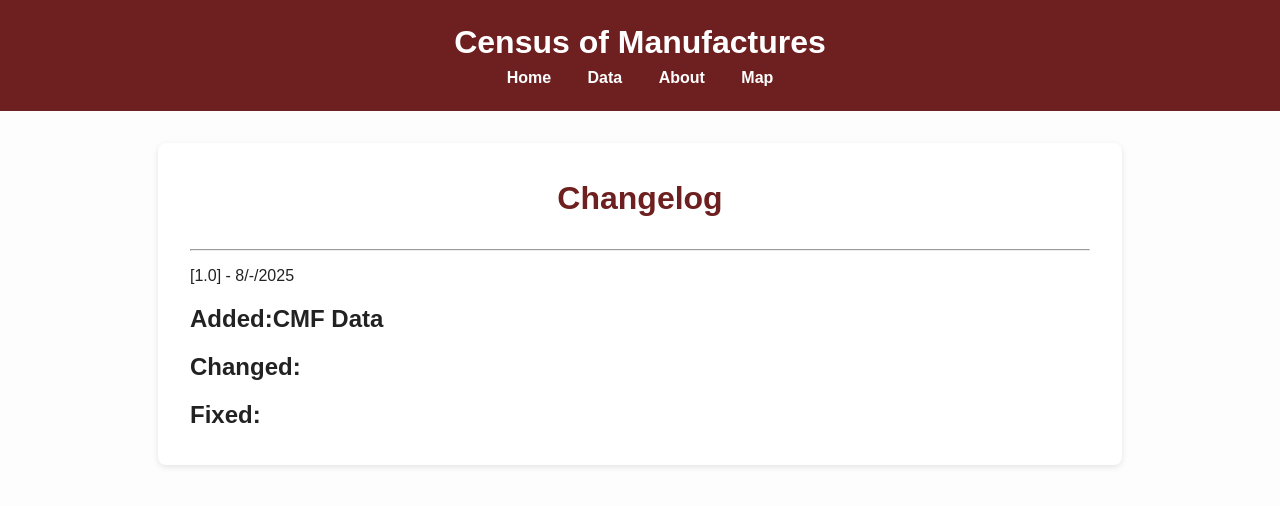
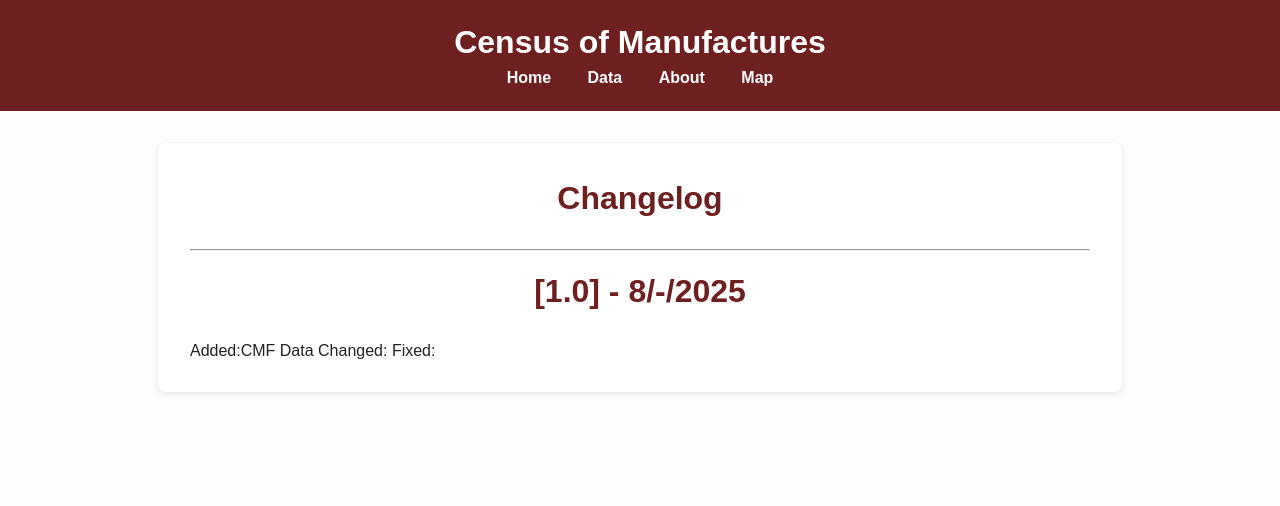
Before and after one commit to allen-otterstrom/CMF_data, a Jekyll site: the page built from change-log.md, in a window 1280 px wide. Shown: the top 506 px of the page. Built offline with Jekyll 4.4.1, drawn with Linux system fonts in a browser that asks for light colours; part of the change alters nothing that is shown.

Commit message:
Update change-log.md

```diff
--- a/change-log.md
+++ b/change-log.md
@@ -5,7 +5,7 @@ title: change-log
 # Changelog
 
 ---
-[1.0] - 8/-/2025
-## Added:CMF Data
-## Changed:
-## Fixed:
+# [1.0] - 8/-/2025
+Added:CMF Data
+Changed:
+Fixed:
```
